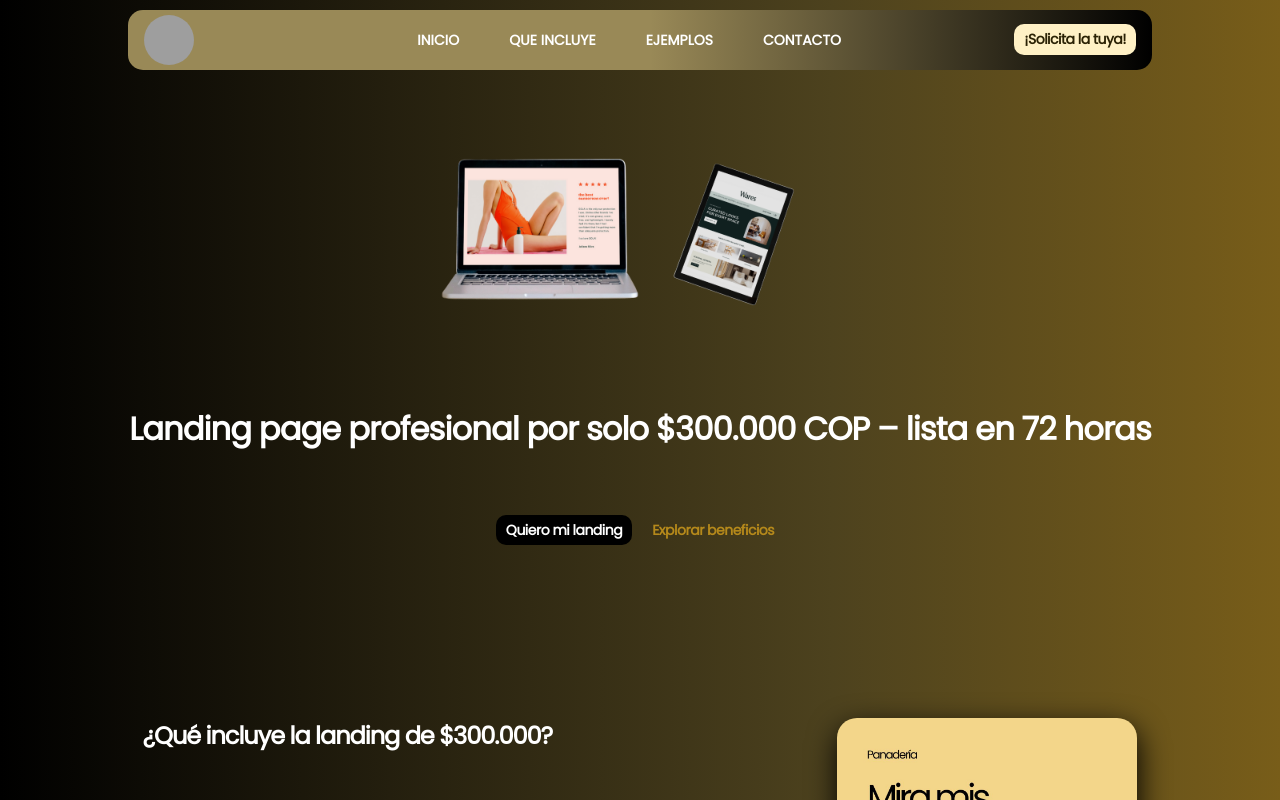
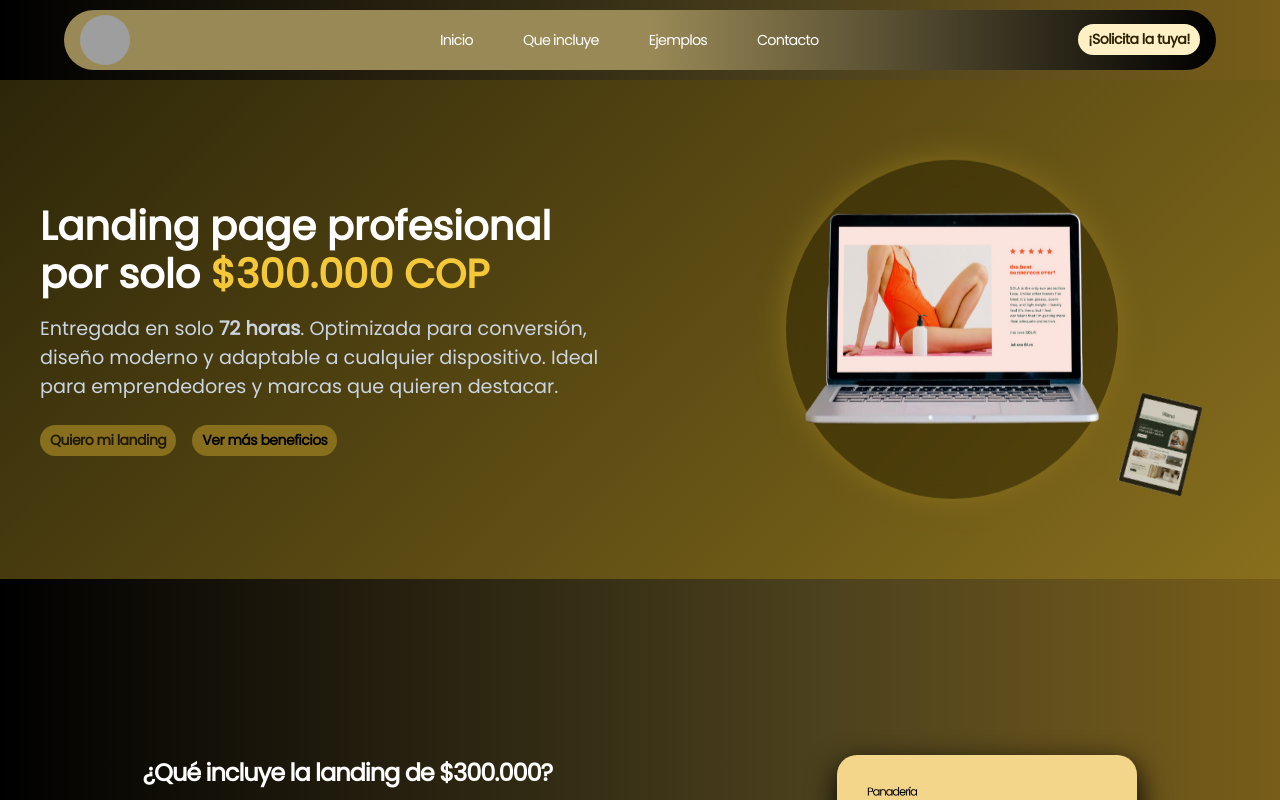
Before and after one commit to Danielgbit/Shop-Webs, a Next.js app: page / in a window 1280 px wide. Shown: the top 800 px of the page. Built offline with nearby package versions, Linux system fonts and the light colour scheme; grey boxes are pictures that could not be loaded.

Commit message:
Added Hero

```diff
--- a/src/components/Button/Button.module.css
+++ b/src/components/Button/Button.module.css
@@ -1,5 +1,5 @@
 .button {
-   border-radius: 10px;
+   border-radius: 30px;
    padding: 5px 10px;
    font-style: none;
    text-decoration: none;
--- a/src/components/Header/Header.module.css
+++ b/src/components/Header/Header.module.css
@@ -5,8 +5,8 @@
   align-items: center;
   background: linear-gradient(90deg,rgba(153, 137, 87, 1) 51%, rgba(0, 0, 0, 1) 100%);
   padding: 0.3rem 1rem;
-  border-radius: 15px;
-  margin: 10px 10%;
+  border-radius: 30px;
+  margin: 10px 5%;
 }
 
 .navItem {
@@ -25,10 +25,10 @@
 .navLink {
   text-decoration: none;
   color: white;
-  font-size: 14px;
+  font-size: 0.9rem;
   transition: color 0.3s ease;
-  text-transform: uppercase;
-  font-weight: 600;
+  font-weight: 300;
+  letter-spacing: -0.8px;
 
   &:hover {
     color: #fff4d0; /* Color al pasar el ratón */
@@ -52,7 +52,6 @@
 
   &:hover{
     opacity: 0.8;
-    transform: scale(1.05);
     transition: opacity 0.3s ease-in-out, transform 0.2s ease-in-out;
     cursor: pointer;
   }
--- a/src/sections/Hero/Hero.module.css
+++ b/src/sections/Hero/Hero.module.css
@@ -1,71 +1,103 @@
-.container {
-    display: flex;
-    flex-direction: column;
+.hero {
+  background: linear-gradient(135deg, #2d2609, #886f1d);
+  padding: 5rem 2rem;
+  color: #fff;
+  position: relative;
+  overflow: hidden;
+}
+
+.content {
+  display: flex;
+  flex-direction: column;
+  gap: 3rem;
+  max-width: 1200px;
+  margin: 0 auto;
+}
+
+@media (min-width: 768px) {
+  .content {
+    flex-direction: row;
     align-items: center;
-    justify-content: center;
-    margin: 5% 0;
+    justify-content: space-between;
+  }
+}
 
-    .imagesWrapper {
+.text {
+  flex: 1;
+}
 
-        display: flex;
+.title {
+  font-size: 2.5rem;
+  font-weight: 700;
+  margin-bottom: 1rem;
+  line-height: 1.2;
+}
 
-        .laptop {
-            width: 200px;
-            transition: all 0.3s ease-in-out;
+.title span {
+  color: #f4c839;
+}
 
-            &:hover {
-                transform: translateY(-10px);
+.subtitle {
+  font-size: 1.2rem;
+  color: #cbd5e1;
+  margin-bottom: 1.5rem;
+}
 
 
-                & + .shadowLaptop {
-                    background-color: rgb(0, 0, 0);
-                    border-radius: 50%;
-                    width: 120px;
-                    padding: 0;
-                    margin: auto;
-                    box-shadow: 2px 2px 30px 2px #ffdf8d;
-                    transition: all 0.8s ease-in-out;
-                }
-            }
-        }
-
-        .tablet {
-            width: 200px;
-            transition: all 0.3s ease-in-out;
-
-            &:hover {
-                transform: translateY(-10px);
-
-                & + .shadowtablet {
-                    background-color: rgb(0, 0, 0);
-                    border-radius: 50%;
-                    width: 80px;
-                    padding: 0;
-                    margin: auto;
-                    box-shadow: 2px 2px 30px 2px #ffdf8d;
-                    transition: all 0.8s ease-in-out;
-                }
-            }
-        }
-    }
+.buttons {
+  display: flex;
+  gap: 1rem;
+  flex-wrap: wrap;
 }
 
-.overlayText {
-    color: white;
+.cta {
+  background: #886f1d;
+  color: #201902;
+  font-weight: bold;
 }
 
-.button {
-    background-color: black;
-    color: white;
-    margin-right:10px ;
-
-    &:hover {
-        background-color: #ffdf8d;
-        color: rgb(17, 16, 11);
-    }
+.secondary {
+  background: #886f1d;
+  color: #000;
 }
 
-.buttonBottom{
-    background-color: transparent;
-    color: #b5891b;
+.images {
+  flex: 1;
+  position: relative;
+  display: flex;
+  justify-content: center;
+  align-items: center;
 }
+
+.glassCard {
+  background: #2d230186;
+  border-radius: 50%;
+  padding: 1rem;
+  backdrop-filter: blur(12px);
+  box-shadow: 0 0 30px #886f1d;
+  animation: float 6s ease-in-out infinite;
+}
+
+.laptop {
+  max-width: 300px;
+  width: 100%;
+  height: auto;
+}
+
+.tablet {
+  position: absolute;
+  bottom: -20px;
+  right: 0;
+  width: 150px;
+  opacity: 0.8;
+  transform: rotate(-5deg);
+}
+
+@keyframes float {
+  0%, 100% {
+    transform: translateY(0px);
+  }
+  50% {
+    transform: translateY(-10px);
+  }
+}
--- a/src/sections/Hero/Hero.tsx
+++ b/src/sections/Hero/Hero.tsx
@@ -1,32 +1,40 @@
-import LinkButton from "@/components/Button/LinkButton"
-import styles from './Hero.module.css'
-import MainTitle from "@/components/MainTitle/MainTitle"
-import laptop from '../../../public/images/laptop.png'
-import tablet from '../../../public/images/tablet.png'
-
+import LinkButton from "@/components/Button/LinkButton";
+import styles from "./Hero.module.css";
+import MainTitle from "@/components/MainTitle/MainTitle";
+import laptop from "../../../public/images/laptop.png";
+import tablet from "../../../public/images/tablet.png";
 
 const Hero = () => {
-    return <section className={styles.container}>
-        <div className={styles.imagesWrapper}>
-            <div>
-                <img className={styles.laptop} src={laptop.src} alt="Laptop" />
-                <div className={styles.shadowLaptop}></div>
-            </div>
-            <div>
-                <img className={styles.tablet} src={tablet.src} alt="Tablet" />
-                <div className={styles.shadowtablet}></div>
-            </div>
+  return (
+    <section className={styles.hero}>
+      <div className={styles.content}>
+        <div className={styles.text}>
+          <h1 className={styles.title}>
+            Landing page profesional por solo <span>$300.000 COP</span>
+          </h1>
+          <p className={styles.subtitle}>
+            Entregada en solo <strong>72 horas</strong>. Optimizada para conversión,
+            diseño moderno y adaptable a cualquier dispositivo. Ideal para emprendedores
+            y marcas que quieren destacar.
+          </p>
+          <div className={styles.buttons}>
+            <LinkButton href="https://wa.me/573024932976" className={styles.cta}>
+              Quiero mi landing
+            </LinkButton>
+            <LinkButton href="#beneficios" className={styles.secondary}>
+              Ver más beneficios
+            </LinkButton>
+          </div>
         </div>
-        <MainTitle className="" title="Landing page profesional por solo $300.000 COP – lista en 72 horas"/>
-        <div className={`${styles.overlayText}`}>
-            <LinkButton href="https://wa.me/573024932976" className={styles.button}>
-                Quiero mi landing
-            </LinkButton>
-            <LinkButton href='#' className={`${styles.buttonBottom}`}>
-                Explorar beneficios
-            </LinkButton>
+        <div className={styles.images}>
+          <div className={styles.glassCard}>
+            <img className={styles.laptop} src={laptop.src} alt="Laptop" />
+          </div>
+          <img className={styles.tablet} src={tablet.src} alt="Tablet" />
         </div>
+      </div>
     </section>
-}
+  );
+};
 
-export default Hero
+export default Hero;
```
